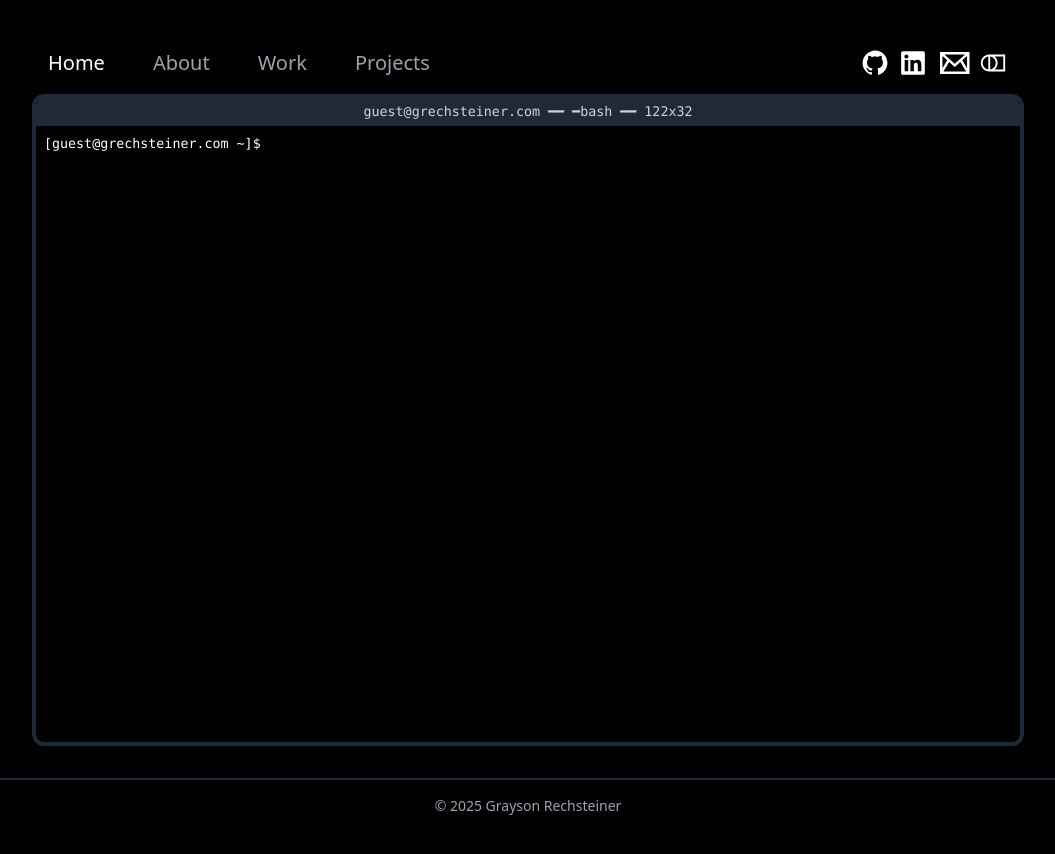
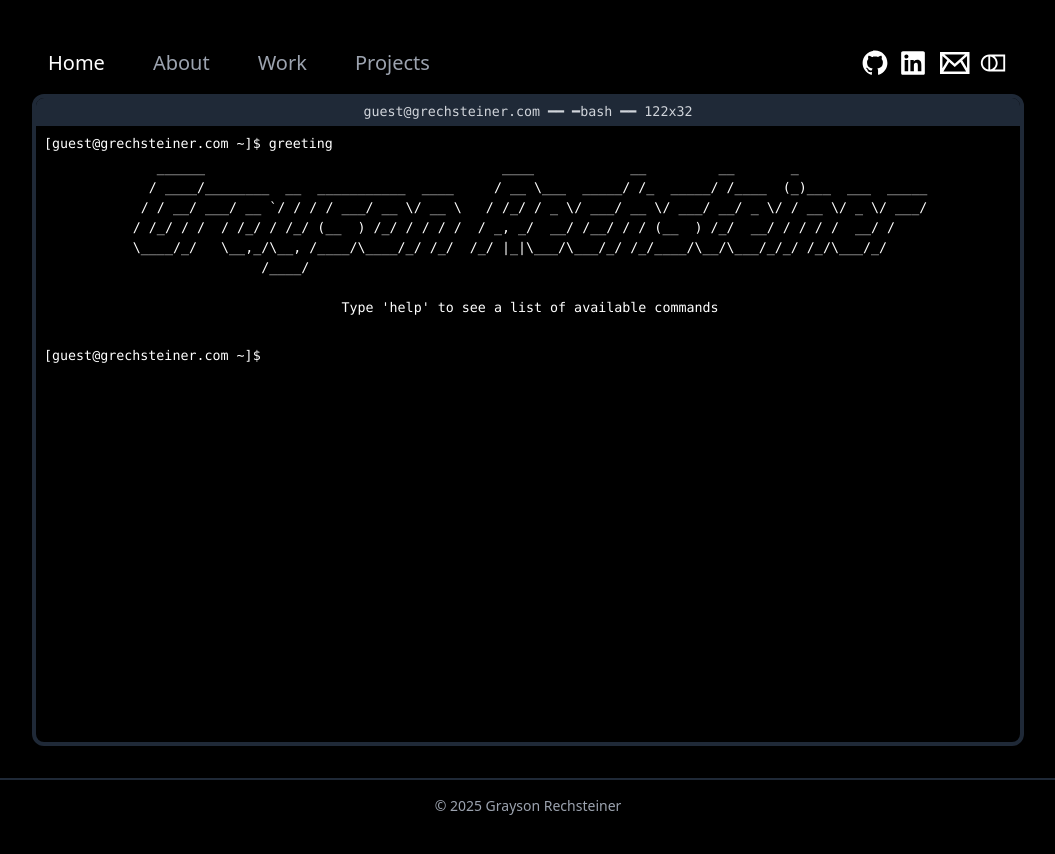
Before and after one commit to grechsteiner/grechsteiner.github.io, a React (Vite) app: page / in a window 1280 px wide. Shown: the top 854 px of the page, without its empty margins (144-1199 px from the left). Built offline with nearby package versions, Linux system fonts and the light colour scheme.

Commit message:
Update terminal display

```diff
--- a/src/components/Terminal.tsx
+++ b/src/components/Terminal.tsx
@@ -24,6 +24,8 @@ let globalOutput: DisplayObject[] = [];
 let globalHistory: string[] = [];
 let globalHistoryIndex = -1;
 
+let hasGreetingBeenDisplayed = false;
+
 
 type TerminalProps = { };
 
@@ -45,22 +47,49 @@ export default function Terminal({ }: TerminalProps): React.JSX.Element {
             execute: () => {
                 return (
                     <div className="flex flex-col">
-                        <p className="font-bold">Available commands:</p>
-                        {commands.map((cmd) => (
-                            <p key={cmd.name}>
-                                <span className="text-white">{cmd.name}</span> - {cmd.description}
-                            </p>
-                        ))}
+                        <p className="font-bold">Available Commands:</p>
+                        <div className="grid grid-cols-[auto_1fr] gap-x-8">
+                            {commands.map((cmd) => (
+                                <>
+                                    <span key={`name-${cmd.name}`} >
+                                        {cmd.name}
+                                    </span>
+                                    <span key={`desc-${cmd.name}`} className="text-gray-400">
+                                        {cmd.description}
+                                    </span>
+                                </>
+                            ))}
+                        </div>
                     </div>
                 );
             },
         },
         {
-            name: 'clear',
-            description: 'Clear the terminal screen',
+            name: 'greeting',
+            description: 'Display the greeting banner',
             execute: () => {
-                setOutput([]);
-                return null;
+                const banner = [
+                    "   ______                                     ____            __         __       _                ",
+                    "  / ____/________  __  ___________  ____     / __ \\___  _____/ /_  _____/ /____  (_)___  ___  _____",
+                    " / / __/ ___/ __ `/ / / / ___/ __ \\/ __ \\   / /_/ / _ \\/ ___/ __ \\/ ___/ __/ _ \\/ / __ \\/ _ \\/ ___/",
+                    "/ /_/ / /  / /_/ / /_/ (__  ) /_/ / / / /  / _, _/  __/ /__/ / / (__  ) /_/  __/ / / / /  __/ /    ",
+                    "\\____/_/   \\__,_/\\__, /____/\\____/_/ /_/  /_/ |_|\\___/\\___/_/ /_/____/\\__/\\___/_/_/ /_/\\___/_/     ",
+                    "                /____/                                                                             "
+                ];
+
+                return (
+                    <div className="flex flex-col text-white whitespace-pre">
+                        {banner.map((line, index) => (
+                            <p key={index}>
+                                {line}
+                            </p>
+                        ))}
+                        <p>&nbsp;</p>
+                        <p>
+                            Type 'help' to see a list of available commands
+                        </p>
+                    </div>
+                );
             },
         },
         {
@@ -80,17 +109,11 @@ export default function Terminal({ }: TerminalProps): React.JSX.Element {
             },
         },
         {
-            name: 'summary',
-            description: 'Display a summary',
+            name: 'clear',
+            description: 'Clear the terminal',
             execute: () => {
-                return (
-                    <div className="flex flex-col">
-                        <p>This is a custom terminal built with React and TypeScript.</p>
-                        <p>It supports various commands and tab completion.</p>
-                        <p>Feel free to explore all the available commands!</p>
-                        <p>Built by [Your Name] for portfolio website.</p>
-                    </div>
-                );
+                setOutput([]);
+                return null;
             },
         },
         {
@@ -157,6 +180,14 @@ export default function Terminal({ }: TerminalProps): React.JSX.Element {
     useEffect(() => { globalOutput = output; }, [output]);
     useEffect(() => { globalHistory = history; }, [history]);
     useEffect(() => { globalHistoryIndex = historyIndex; }, [historyIndex]);
+
+    useEffect(() => {
+        if (!hasGreetingBeenDisplayed) {
+            const initialCommand = commands[1];
+            handleExecuteCommand(initialCommand.name);
+            hasGreetingBeenDisplayed = true;
+        }
+    }, []);
 
     // Auto-scroll terminal to bottom when content changes
     useEffect(() => {
```
